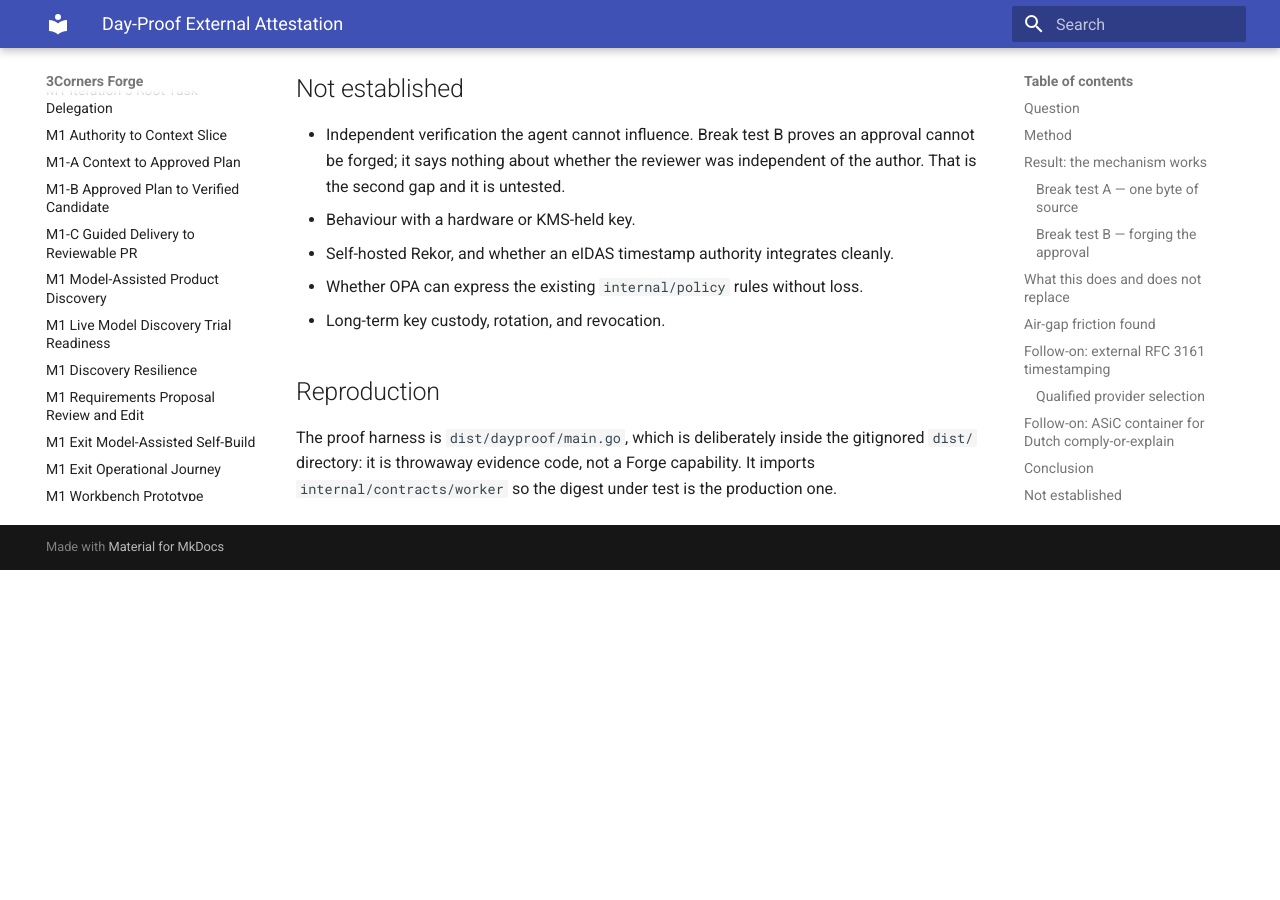
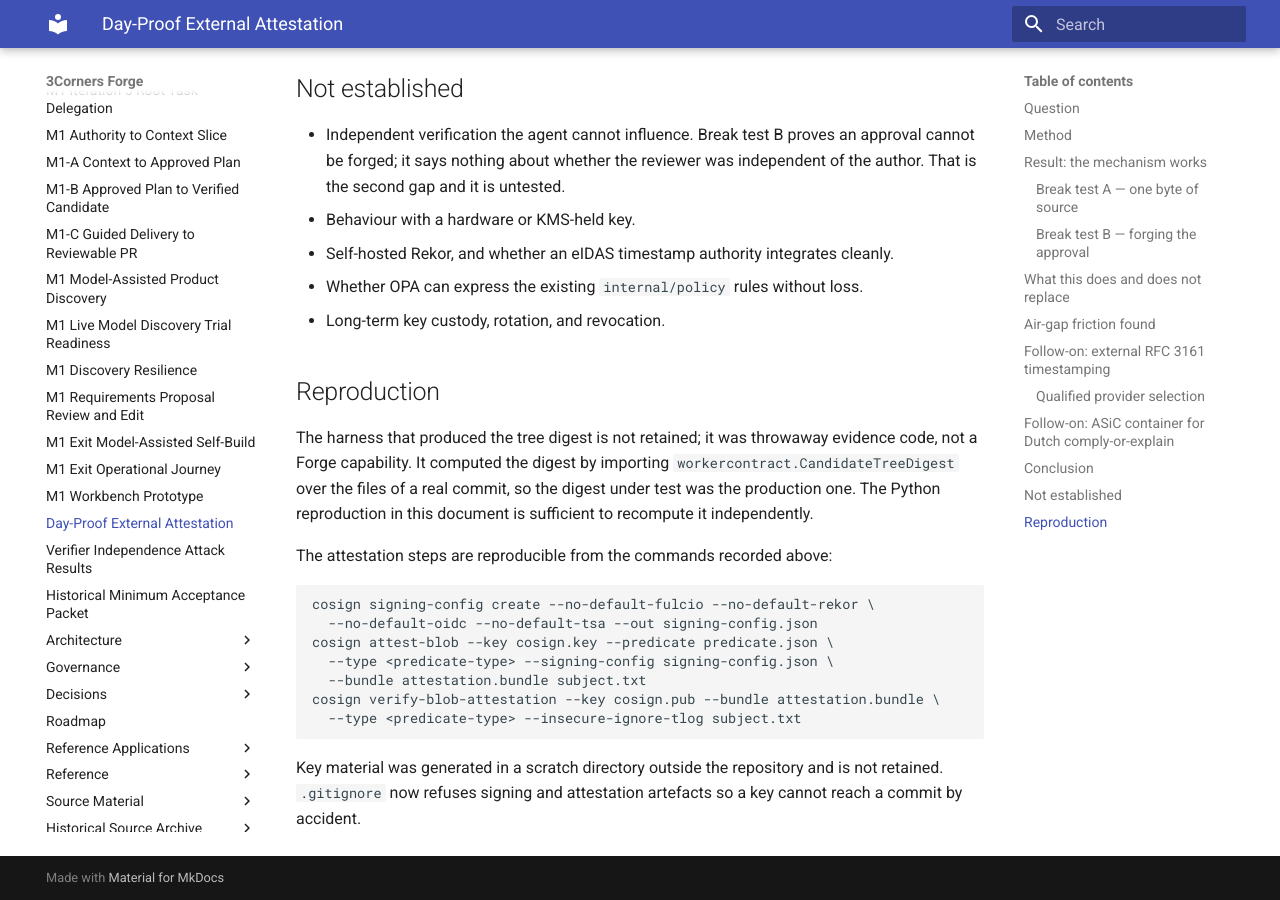
Before and after one commit to 3Corners-Labs/Forge, an MkDocs documentation site: the page built from docs/governance/dayproof-external-attestation-evidence.md, in a window 1280 px wide and 900 px high, scrolled down 5379 px. Built offline with MkDocs 1.6.1 and Material for MkDocs 9.7.7, drawn with Linux system fonts in a browser that asks for light colours; before the commit the page ends 5949 px from its top, so only the background shows below that.

Commit message:
docs(evidence): point reproduction at tests rather than discarded harnesses
Both evidence documents cited proof harnesses under the gitignored dist/
directory. For anyone but the author on the machine that ran them, those were
references to nothing.

Replace them. Every attack the verifier harness performed is now a permanent
test, so the document lists the tests and the command that runs them. The
attestation document records the exact cosign invocations instead, which is
what a reader needs to repeat the result.

A finding only a discarded script can demonstrate is not evidence.

Co-Authored-By: Claude Opus 4.8 <noreply@anthropic.com>

```diff
--- a/docs/governance/dayproof-external-attestation-evidence.md
+++ b/docs/governance/dayproof-external-attestation-evidence.md
@@ -234,7 +234,24 @@ air-gapped, verified bundle as a deliverable in its own right.
 
 ## Reproduction
 
-The proof harness is `dist/dayproof/main.go`, which is deliberately inside the
-gitignored `dist/` directory: it is throwaway evidence code, not a Forge
-capability. It imports `internal/contracts/worker` so the digest under test is
-the production one.
+The harness that produced the tree digest is not retained; it was throwaway
+evidence code, not a Forge capability. It computed the digest by importing
+`workercontract.CandidateTreeDigest` over the files of a real commit, so the
+digest under test was the production one. The Python reproduction in this
+document is sufficient to recompute it independently.
+
+The attestation steps are reproducible from the commands recorded above:
+
+~~~text
+cosign signing-config create --no-default-fulcio --no-default-rekor \
+  --no-default-oidc --no-default-tsa --out signing-config.json
+cosign attest-blob --key cosign.key --predicate predicate.json \
+  --type <predicate-type> --signing-config signing-config.json \
+  --bundle attestation.bundle subject.txt
+cosign verify-blob-attestation --key cosign.pub --bundle attestation.bundle \
+  --type <predicate-type> --insecure-ignore-tlog subject.txt
+~~~
+
+Key material was generated in a scratch directory outside the repository and is
+not retained. `.gitignore` now refuses signing and attestation artefacts so a
+key cannot reach a commit by accident.
```
Also changed, not shown: docs/governance/verifier-independence-evidence.md (+18 -3 lines).
